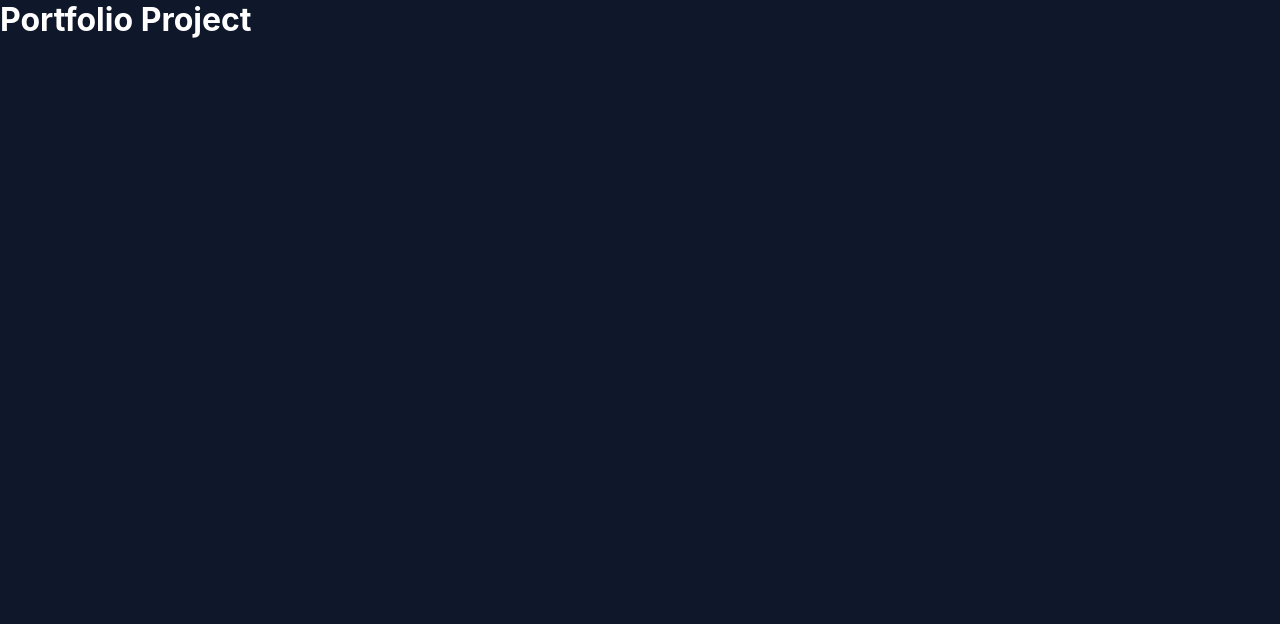
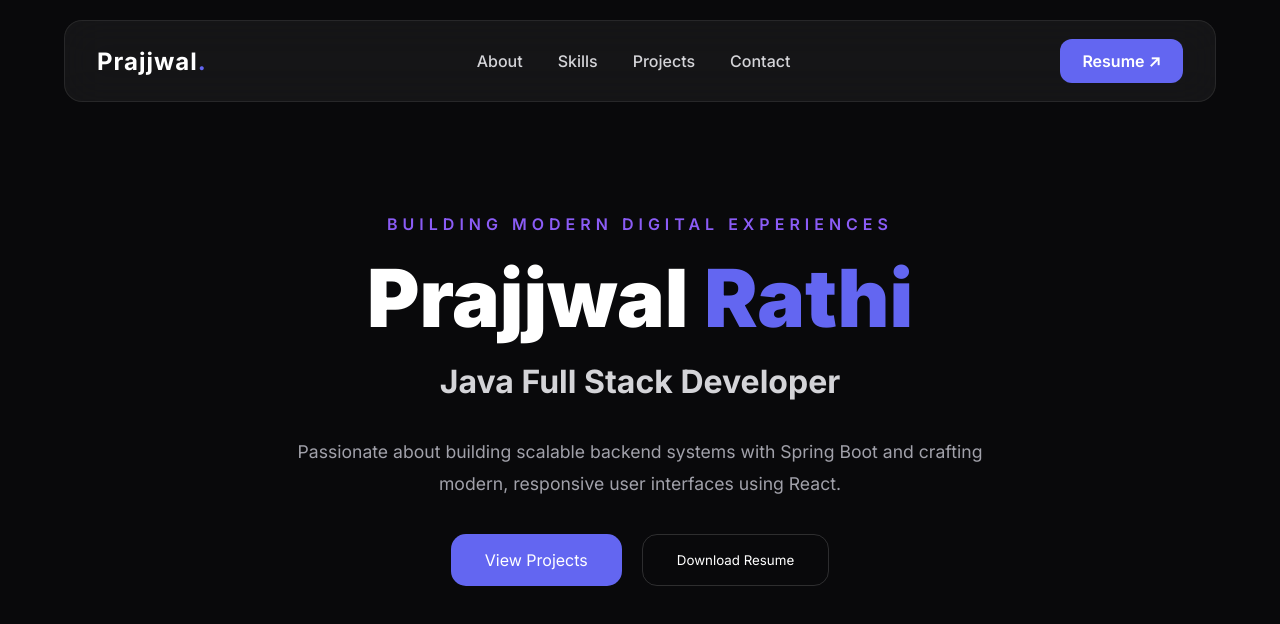
Before and after one commit to Rathi2024/portfolio-frontend, a React (Vite) app: page / in a window 1280 px wide. Shown: the top 624 px of the page. Built offline with nearby package versions, Linux system fonts and the light colour scheme; the HTML template or start-up script is replaced by a standard one.

Commit message:
feat: create portfolio foundation with navbar and hero section

```diff
--- a/package.json
+++ b/package.json
@@ -16,7 +16,8 @@
     "react-dom": "^19.2.8",
     "react-icons": "^5.7.0",
     "react-router-dom": "^7.18.2",
-    "react-toastify": "^11.1.0"
+    "react-toastify": "^11.1.0",
+    "react-type-animation": "^3.2.0"
   },
   "devDependencies": {
     "@eslint/js": "^10.0.1",
--- a/src/App.jsx
+++ b/src/App.jsx
@@ -1,7 +1,9 @@
+import Home from "./pages/Home/Home";
+
 function App() {
-  return (
-    <h1>Portfolio Project</h1>
-  );
+
+  return <Home />;
+
 }
 
 export default App;
--- /dev/null
+++ b/src/components/Hero/Hero.css
@@ -0,0 +1,121 @@
+.hero{
+
+    min-height:100vh;
+
+    display:flex;
+
+    justify-content:center;
+
+    align-items:center;
+
+    text-align:center;
+
+    padding:120px 20px;
+
+}
+
+.hero-content{
+
+    max-width:900px;
+
+}
+
+.hero-subtitle{
+
+    color:#8B5CF6;
+
+    letter-spacing:5px;
+
+    font-weight:600;
+
+    margin-bottom:20px;
+
+}
+
+.hero h1{
+
+    font-size:5rem;
+
+    font-weight:900;
+
+    line-height:1.1;
+
+}
+
+.hero h1 span{
+
+    color:#6366F1;
+
+}
+
+.hero h2{
+
+    margin-top:20px;
+
+    font-size:2rem;
+
+    color:#d4d4d8;
+
+}
+
+.hero-description{
+
+    margin:35px auto;
+
+    color:#a1a1aa;
+
+    line-height:1.8;
+
+    max-width:700px;
+
+    font-size:1.1rem;
+
+}
+
+.hero-buttons{
+
+    display:flex;
+
+    justify-content:center;
+
+    gap:20px;
+
+    flex-wrap:wrap;
+
+}
+
+.primary-btn{
+
+    background:#6366F1;
+
+    color:white;
+
+    padding:16px 34px;
+
+    border-radius:15px;
+
+    font-size:1rem;
+
+    transition:.3s;
+
+}
+
+.primary-btn:hover{
+
+    transform:translateY(-5px);
+
+}
+
+.secondary-btn{
+
+    background:transparent;
+
+    border:1px solid rgba(255,255,255,.15);
+
+    color:white;
+
+    padding:16px 34px;
+
+    border-radius:15px;
+
+}
--- /dev/null
+++ b/src/components/Hero/Hero.jsx
@@ -0,0 +1,68 @@
+import "./Hero.css";
+import { motion } from "framer-motion";
+
+function Hero() {
+  return (
+    <section className="hero">
+
+      <div className="hero-content">
+
+        <motion.p
+          initial={{ opacity: 0, y: 30 }}
+          animate={{ opacity: 1, y: 0 }}
+          transition={{ duration: .6 }}
+          className="hero-subtitle"
+        >
+          BUILDING MODERN DIGITAL EXPERIENCES
+        </motion.p>
+
+        <motion.h1
+          initial={{ opacity: 0, y: 35 }}
+          animate={{ opacity: 1, y: 0 }}
+          transition={{ delay: .2, duration: .7 }}
+        >
+          Prajjwal
+          <span> Rathi</span>
+        </motion.h1>
+
+        <motion.h2
+          initial={{ opacity: 0 }}
+          animate={{ opacity: 1 }}
+          transition={{ delay: .5 }}
+        >
+          Java Full Stack Developer
+        </motion.h2>
+
+        <motion.p
+          className="hero-description"
+          initial={{ opacity: 0 }}
+          animate={{ opacity: 1 }}
+          transition={{ delay: .8 }}
+        >
+          Passionate about building scalable backend systems with Spring Boot
+          and crafting modern, responsive user interfaces using React.
+        </motion.p>
+
+        <motion.div
+          className="hero-buttons"
+          initial={{ opacity: 0, y: 20 }}
+          animate={{ opacity: 1, y: 0 }}
+          transition={{ delay: 1 }}
+        >
+          <button className="primary-btn">
+            View Projects
+          </button>
+
+          <button className="secondary-btn">
+            Download Resume
+          </button>
+
+        </motion.div>
+
+      </div>
+
+    </section>
+  );
+}
+
+export default Hero;
--- /dev/null
+++ b/src/components/Navbar/Navbar.css
@@ -0,0 +1,107 @@
+.navbar{
+
+    position:fixed;
+
+    top:20px;
+
+    left:50%;
+
+    transform:translateX(-50%);
+
+    width:90%;
+
+    max-width:1200px;
+
+    display:flex;
+
+    justify-content:space-between;
+
+    align-items:center;
+
+    padding:18px 32px;
+
+    background:rgba(255,255,255,.05);
+
+    backdrop-filter:blur(20px);
+
+    border:1px solid rgba(255,255,255,.08);
+
+    border-radius:18px;
+
+    z-index:1000;
+
+}
+
+.navbar-logo{
+
+    font-size:1.5rem;
+
+    font-weight:700;
+
+    letter-spacing:1px;
+
+}
+
+.navbar-logo span{
+
+    color:#6366F1;
+
+}
+
+.navbar-links{
+
+    display:flex;
+
+    gap:35px;
+
+}
+
+.navbar-links a{
+
+    color:#d4d4d8;
+
+    transition:.3s;
+
+    font-weight:500;
+
+}
+
+.navbar-links a:hover{
+
+    color:white;
+
+}
+
+.resume-btn{
+
+    background:#6366F1;
+
+    color:white;
+
+    padding:12px 22px;
+
+    border-radius:12px;
+
+    transition:.3s;
+
+    font-weight:600;
+
+}
+
+.resume-btn:hover{
+
+    transform:translateY(-3px);
+
+    box-shadow:0 10px 25px rgba(99,102,241,.35);
+
+}
+
+@media(max-width:900px){
+
+    .navbar-links{
+
+        display:none;
+
+    }
+
+}
--- /dev/null
+++ b/src/components/Navbar/Navbar.jsx
@@ -0,0 +1,36 @@
+import "./Navbar.css";
+
+function Navbar() {
+  return (
+    <header className="navbar">
+
+      <div className="navbar-logo">
+        Prajjwal<span>.</span>
+      </div>
+
+      <nav className="navbar-links">
+
+        <a href="#about">About</a>
+
+        <a href="#skills">Skills</a>
+
+        <a href="#projects">Projects</a>
+
+        <a href="#contact">Contact</a>
+
+      </nav>
+
+      <a
+        href="/resume.pdf"
+        className="resume-btn"
+        target="_blank"
+        rel="noreferrer"
+      >
+        Resume ↗
+      </a>
+
+    </header>
+  );
+}
+
+export default Navbar;
--- a/src/index.css
+++ b/src/index.css
@@ -1,13 +1,20 @@
+@import url("https://fonts.googleapis.com/css2?family=Inter:wght@300;400;500;600;700;800;900&display=swap");
+
 *{
     margin:0;
     padding:0;
     box-sizing:border-box;
 }
 
+html{
+    scroll-behavior:smooth;
+}
+
 body{
-    font-family:Inter,sans-serif;
-    background:#0F172A;
-    color:white;
+    font-family:"Inter",sans-serif;
+    background:#09090B;
+    color:#ffffff;
+    overflow-x:hidden;
 }
 
 a{
@@ -16,11 +23,12 @@ a{
 }
 
 button{
+    border:none;
     cursor:pointer;
     font-family:inherit;
 }
 
 img{
+    display:block;
     max-width:100%;
-    display:block;
 }
--- /dev/null
+++ b/src/pages/Home/Home.jsx
@@ -0,0 +1,13 @@
+import Navbar from "../../components/Navbar/Navbar";
+import Hero from "../../components/Hero/Hero";
+
+function Home() {
+  return (
+    <>
+      <Navbar />
+      <Hero />
+    </>
+  );
+}
+
+export default Home;
--- /dev/null
+++ b/src/styles/colors.css
@@ -0,0 +1,21 @@
+:root{
+
+    --background:#0A0A0A;
+
+    --card:#111111;
+
+    --glass:rgba(255,255,255,.05);
+
+    --border:rgba(255,255,255,.08);
+
+    --primary:#6366F1;
+
+    --secondary:#8B5CF6;
+
+    --cyan:#06B6D4;
+
+    --text:#F8FAFC;
+
+    --gray:#94A3B8;
+
+}
```
Also changed, not shown: 1 other file (tests, documents, lock files or other folders).
